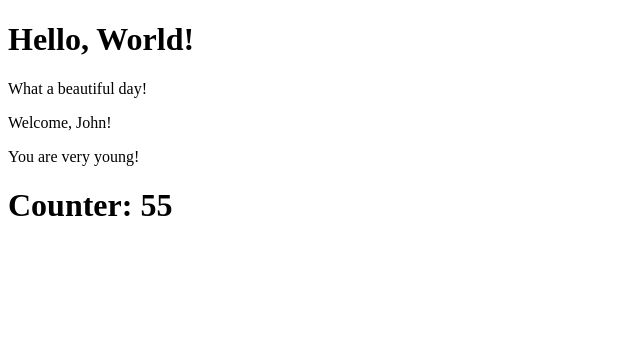
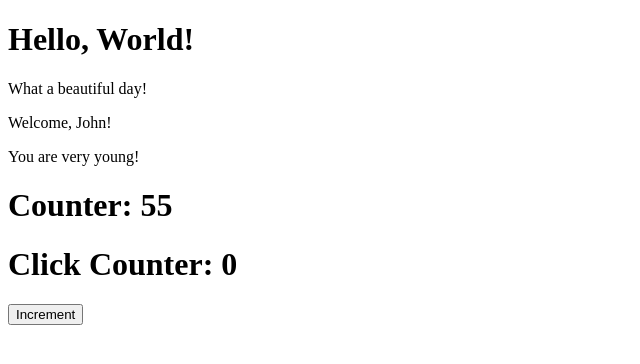
Before and after one commit to msimile/jsx-exercises, a React (Create React App) app in the folder react-exercises/: page / in a window 1280 px wide. Shown: the top 364 px of the page, without its empty margins (0-640 px from the left). Built offline with nearby package versions, Linux system fonts and the light colour scheme.

Commit message:
feat: events-01 complete

```diff
--- a/react-exercises/src/App.js
+++ b/react-exercises/src/App.js
@@ -2,6 +2,7 @@
 import { Hello } from "./Hello";
 import { Welcome } from "./Welcome";
 import { Counter } from "./Counter";
+import { ClickCounter } from "./ClickCounter";
 
 export class App extends React.Component {
   render() {
@@ -10,6 +11,7 @@
         <Hello />
         <Welcome name="John"/>
         <Counter initialValue={5} incrementAmount={5} incrementInterval={500}/>
+        <ClickCounter/>
       </div>
     );
   }
--- /dev/null
+++ b/react-exercises/src/ClickCounter.js
@@ -0,0 +1,30 @@
+import React from "react";
+
+export class ClickCounter extends React.Component {
+  state = {
+    count: this.props.initialValue,
+  };
+
+  handleClickCounter = (event) => {
+    this.setState((state) => {
+      return {
+        count: state.count + this.props.incrementBy,
+      };
+    });
+  };
+
+  render() {
+    return (
+      <div>
+        <h1>Click Counter: {this.state.count}</h1>
+        <button onClick={this.handleClickCounter}>Increment</button>
+
+      </div>
+    );
+  }
+}
+
+ClickCounter.defaultProps = {
+  initialValue: 0,
+  incrementBy: 1,
+};
```
